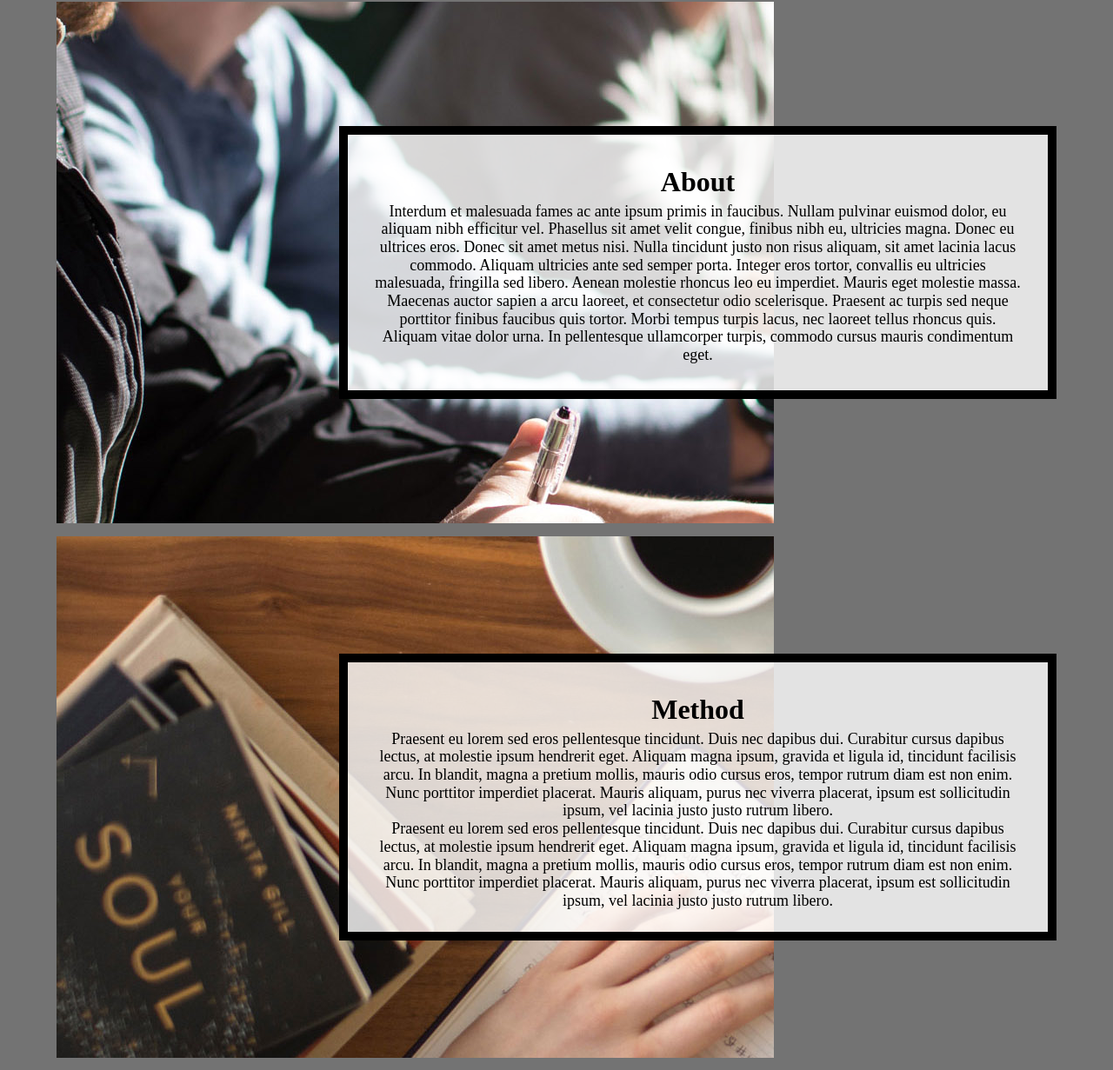
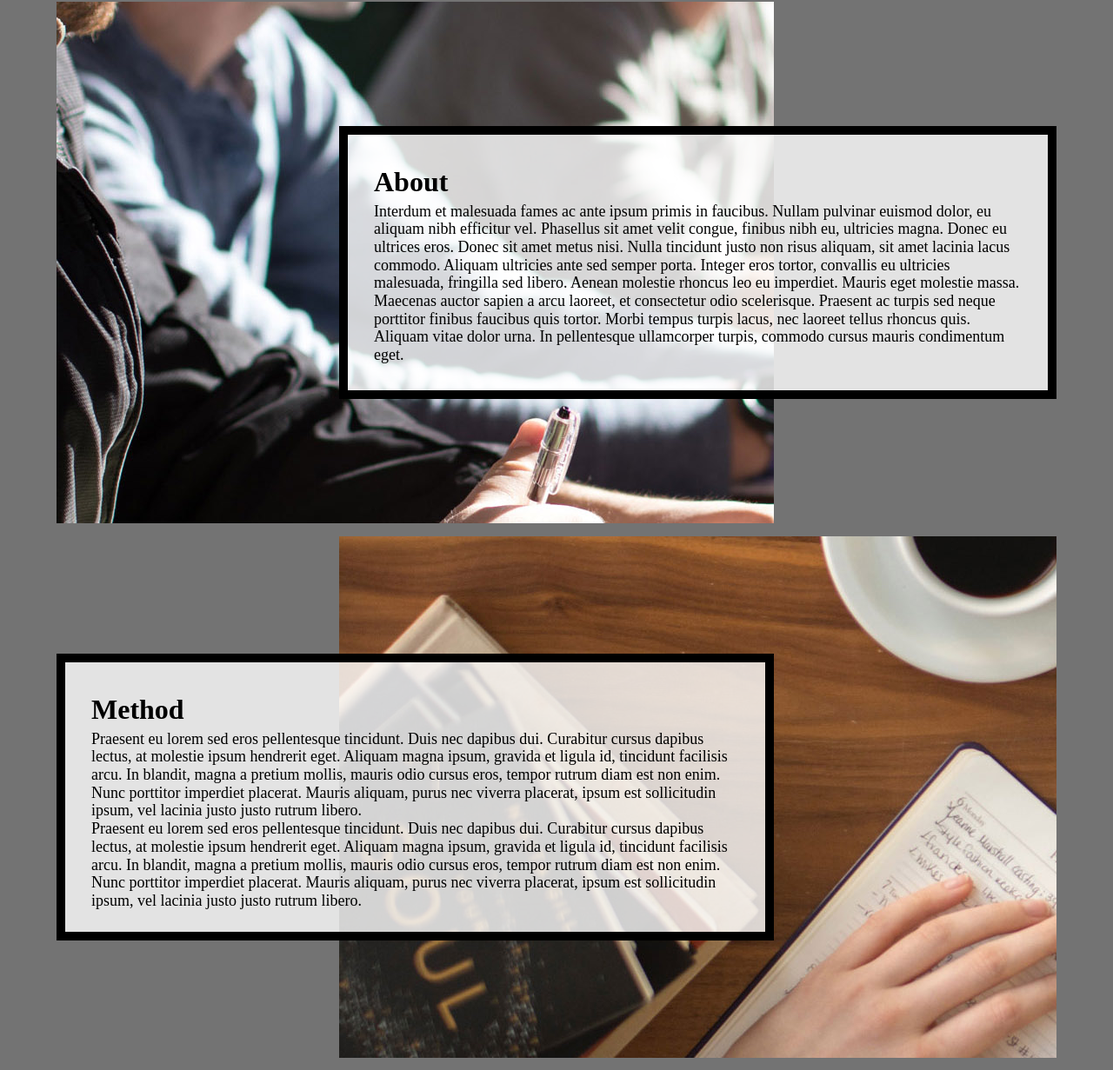
Before and after one commit to eihrke/del10, a plain HTML site: page index.html in a window 1280 px wide. Shown: the part 594-1825 px from the top of the page at 87% size. Drawn offline with Linux system fonts and the light colour scheme.

Commit message:
Add files via upload

```diff
--- a/css/style.css
+++ b/css/style.css
@@ -206,12 +206,22 @@ first div in the grid  and place it in the grid. */
   }
 
   /* Steps 11 and 12: Update the grid-column property of the grid's children (where-needed)*/
-  .about, .clients, .method, .contact {
+  .about, .clients {
+    grid-column: 3/5;
+    text-align: left;
+  }
+
+  .method, .contact {
+    grid-column: 2/4;
+    text-align: left;
+  }
+
+  .about-image, .clients-image {
+    grid-column: 2/4;
+  }
+
+  .method-image, .contact-image {
     grid-column: 3/5;
   }
 
-  .about-image, .clients-image, .method-image, .contact-image {
-    grid-column: 2/4;
-  }
-
 }
```
